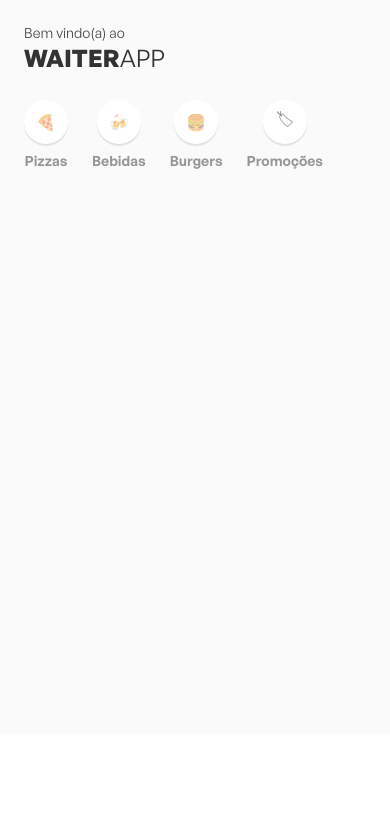
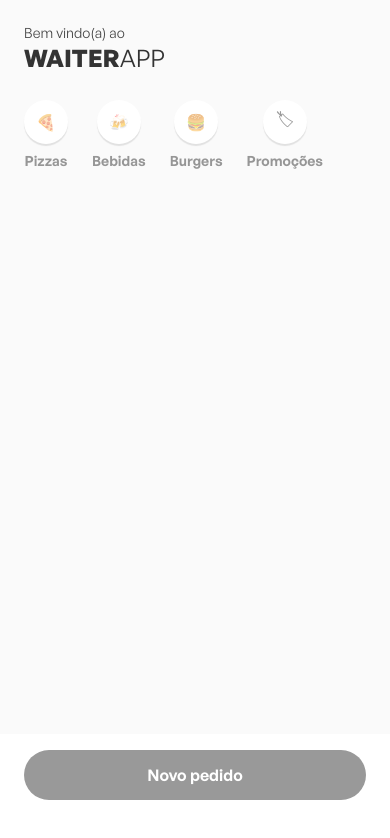
Before and after one commit to gabrielCesarino/waiterapp-rn-mobileapp, a React Native app: screen / in a window 390 px wide. Shown: the top 838 px of the page. Built offline with nearby package versions, Linux system fonts and the light colour scheme.

Commit message:
add: Button component

```diff
--- a/src/Main/index.tsx
+++ b/src/Main/index.tsx
@@ -1,7 +1,7 @@
 import { Categories } from '../components/Categories';
 import { Header } from '../components/Header';
 import { Menu } from '../components/Menu';
-import { Text } from '../components/Text';
+import { Button } from '../components/Button';
 import { Container, CategoriesContainer, MenuContainer, Footer, FooterContainer } from './styles';
 
 export function Main() {
@@ -20,7 +20,7 @@ export function Main() {
 			</Container>
 			<Footer>
 				<FooterContainer>
-
+					<Button onPress={() => alert('novo pedido')} disabled>Novo pedido</Button>
 				</FooterContainer>
 			</Footer>
 		</>
--- a/src/Main/styles.ts
+++ b/src/Main/styles.ts
@@ -23,6 +23,8 @@ export const MenuContainer = styled.View`
 export const Footer = styled.View`
 	min-height: 110px;
 	background: #fff;
+	padding: 16px 24px;
 `
 
-export const FooterContainer = styled.SafeAreaView``
+export const FooterContainer = styled.SafeAreaView`
+`
--- /dev/null
+++ b/src/components/Button/index.tsx
@@ -0,0 +1,16 @@
+import { Text } from "../Text";
+import { Container } from "./styles";
+
+interface ButtonProps {
+	children: string,
+	onPress: () => void,
+	disabled?: boolean,
+}
+
+export function Button(props: ButtonProps) {
+	return (
+		<Container onPress={props.onPress} disabled={props.disabled}>
+			<Text weight="600" color="#fff">{props.children}</Text>
+		</Container>
+	)
+}
--- /dev/null
+++ b/src/components/Button/styles.ts
@@ -0,0 +1,13 @@
+import styled from "styled-components/native";
+
+export const Container = styled.TouchableOpacity`
+	padding: 14px 24px;
+	background: ${({disabled}) => disabled ? '#999' : '#d73035'};
+	border-radius: 48px;
+	align-items: center;
+	justify-content: center;
+
+	Text {
+		text-transform: uppercase;
+	}
+`;
```
